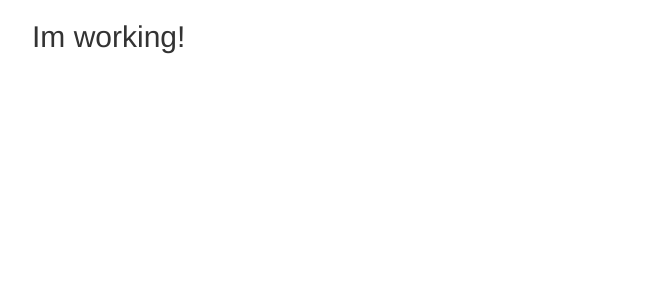
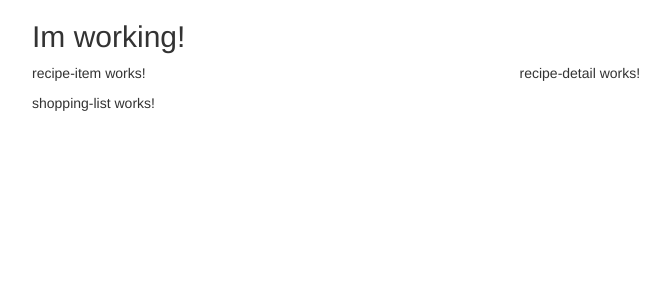
Before and after one commit to Trend20/academind, an Angular app: page / in a window 1280 px wide. Shown: the top 300 px of the page, without its empty margins (38-708 px from the left). Built offline with nearby package versions, Linux system fonts and the light colour scheme.

Commit message:
page layouts

```diff
--- a/src/app/app.component.html
+++ b/src/app/app.component.html
@@ -2,6 +2,8 @@
   <div class="row">
     <div class="col-md-12">
       <h2>Im working!</h2>
+      <app-recipe-book></app-recipe-book>
+      <app-shopping-list></app-shopping-list>
     </div>
   </div>
 </div>
--- a/src/app/app.module.ts
+++ b/src/app/app.module.ts
@@ -8,7 +8,7 @@
 import { ShoppingListComponent } from './shopping-list/shopping-list.component';
 import { RecipeBookComponent } from './recipe-book/recipe-book.component';
 import { RecipeListComponent } from './recipe-book/recipe-list/recipe-list.component';
-import { RecipeItemComponent } from './recipe-book/recipe-item/recipe-item.component';
+import { RecipeItemComponent } from './recipe-book/recipe-list/recipe-item/recipe-item.component';
 import { RecipeDetailComponent } from './recipe-book/recipe-detail/recipe-detail.component';
 import { ListEditComponent } from './shopping-list/list-edit/list-edit.component';
 
--- a/src/app/recipe-book/recipe-book.component.html
+++ b/src/app/recipe-book/recipe-book.component.html
@@ -1 +1,8 @@
-<p>recipe-book works!</p>
+<div class="row">
+  <div class="col-md-5">
+    <app-recipe-list></app-recipe-list>
+  </div>
+  <div class="col-md-7">
+    <app-recipe-detail></app-recipe-detail>
+  </div>
+</div>
--- a/src/app/recipe-book/recipe-list/recipe-list.component.html
+++ b/src/app/recipe-book/recipe-list/recipe-list.component.html
@@ -1 +1 @@
-<p>recipe-list works!</p>
+<app-recipe-item></app-recipe-item>
```
Also changed, not shown: src/app/recipe-book/recipe-list/recipe-item/recipe-item.component.css (added), src/app/recipe-book/recipe-list/recipe-item/recipe-item.component.html (renamed from src/app/recipe-book/recipe-item/recipe-item.component.html), src/app/recipe-book/recipe-list/recipe-item/recipe-item.component.ts (renamed from src/app/recipe-book/recipe-item/recipe-item.component.ts), 1 other file (tests, documents, lock files or other folders).
